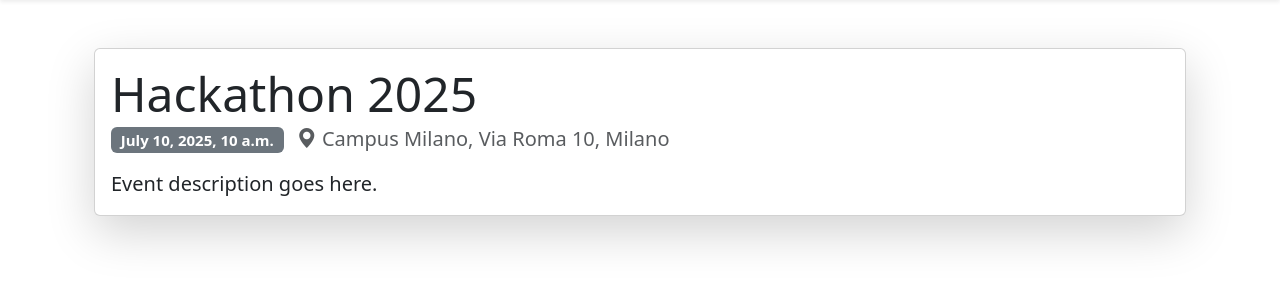
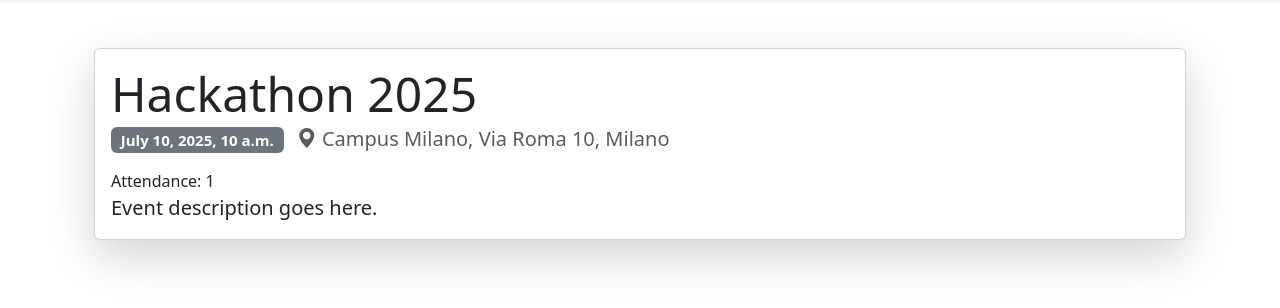
Before and after one commit to salvatore-greco/Elaborato-PPM-Backend, a Django app: page /events/1 in a window 1280 px wide. Shown: the part 64-372 px from the top of the page. Run offline with Django 5.2, Linux system fonts and the light colour scheme; data comes from the database, SQL or seed files in the repository.

Commit message:
FEAT: Added event attendance info

```diff
--- a/events/views.py
+++ b/events/views.py
@@ -24,6 +24,7 @@ def event_details_view(request, id:int) -> HttpResponse :
     event = get_object_or_404(Events, id=id)
     registered = False
     display_toast = False
+    attendance = event.registration.count()
     if request.method == 'GET':
         for ev_user in event.registration.all():
             if ev_user.id == user.id:
@@ -38,7 +39,7 @@ def event_details_view(request, id:int) -> HttpResponse :
             elif data == 0:
                 event.registration.remove(user)
                 registered = False
-    return render(request, 'event-details.html', context={'event': event, 'registered': registered, 'toast': display_toast})
+    return render(request, 'event-details.html', context={'event': event, 'registered': registered, 'toast': display_toast, 'attendance': attendance})
 
 
 class ManageEventView(PermissionRequiredMixin, UpdateView, DeletionMixin):
--- a/templates/event-details.html
+++ b/templates/event-details.html
@@ -15,7 +15,7 @@
                     <span class="badge bg-secondary">{{ event.date }}</span>
                     <span class="ms-2"><i class="bi bi-geo-alt-fill"></i> {{ event.place_name }}, {{ event.place_address }}</span>
                 </h5>
-
+                <span>Attendance: {{ attendance }}</span>
                 <p class="card-text fs-5">Event description goes here.</p>
 
                 {% if user.is_authenticated and not user.is_organizer %}
```
